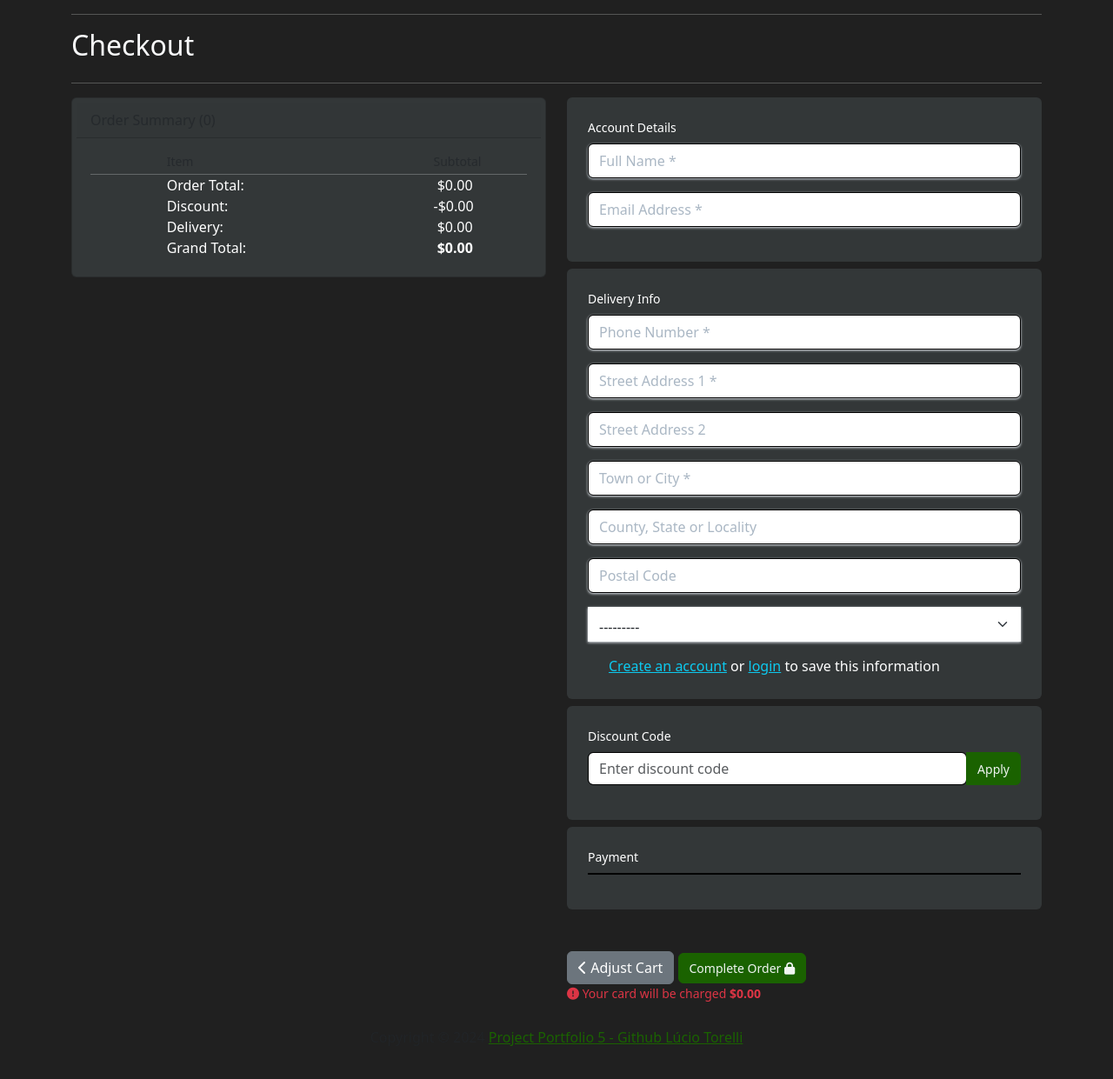
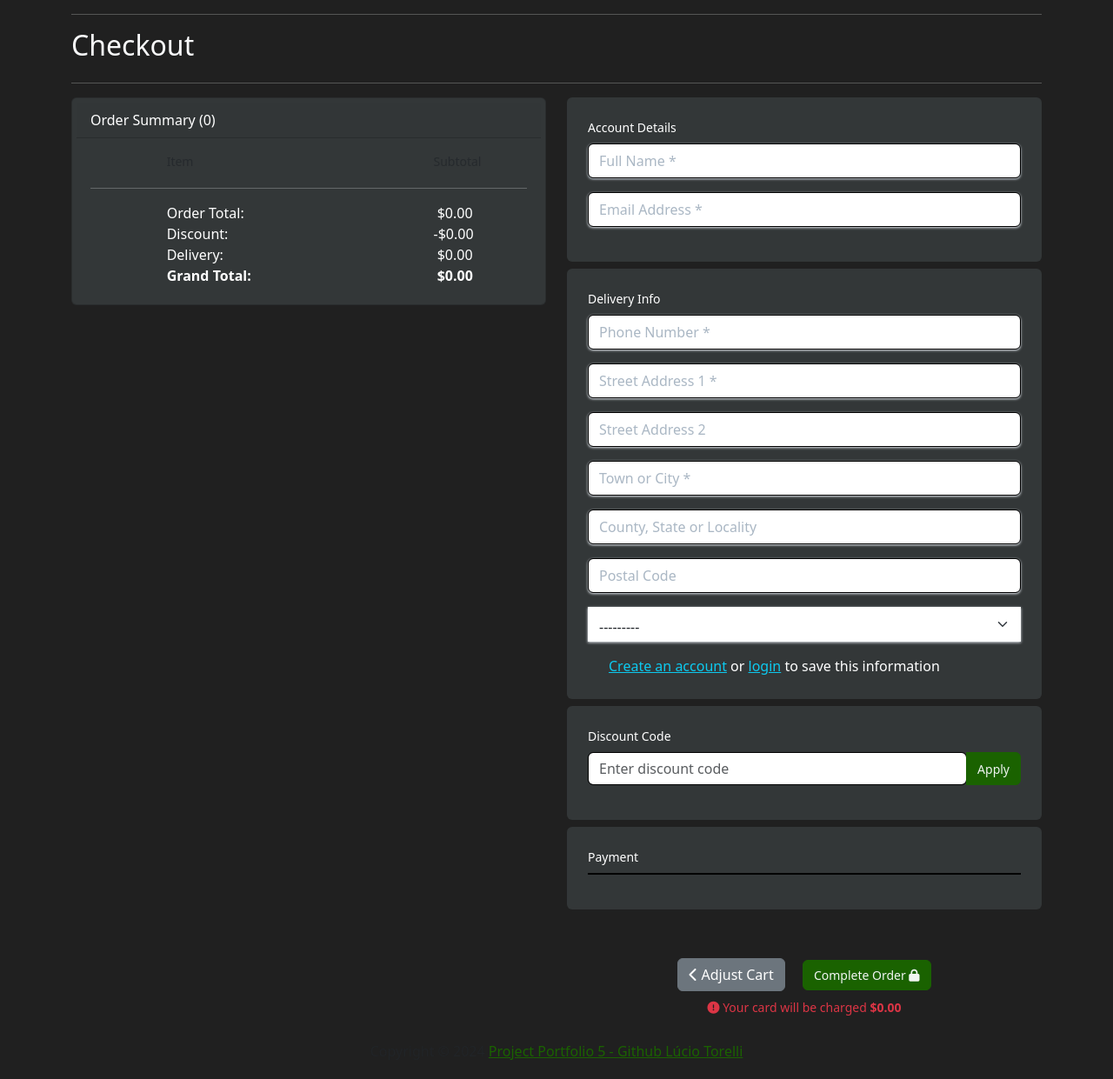
Before and after one commit to luciotorelli/escoot, a Django app: template checkout/templates/checkout/checkout.html in a window 1280 px wide. Shown: the part 120-1361 px from the top of the page at 87% size. Before the commit the page ends 1323 px from the top, so only its background shows below. Run offline with Django 5.2, Linux system fonts and the light colour scheme; the template is opened without the code that fills it: values that come from a table or form of the project are taken from there, others are empty; some libraries are stand-ins or nearby versions.

Commit message:
Improve checkout page buttons and order summary

```diff
--- a/checkout/templates/checkout/checkout.html
+++ b/checkout/templates/checkout/checkout.html
@@ -23,12 +23,12 @@
 
         <div class="row">
             <div class="col-12 col-lg-6 mb-2">
-                <div class="card checkout-section text-light">
+                <div class="card checkout-section text-light bg-dark">
                     <div class="card-header">
-                        <p class="text-muted mb-0">Order Summary ({{ product_count }})</p>
+                        <p class="text-white mb-0">Order Summary ({{ product_count }})</p>
                     </div>
                     <div class="card-body">
-                        <div class="row">
+                        <div class="row mb-3">
                             <div class="col-7 offset-2">
                                 <p class="mb-1 mt-0 small text-muted">Item</p>
                             </div>
@@ -37,8 +37,8 @@
                             </div>
                         </div>
                         {% for item in cart_items %}
-                            <div class="row">
-                                <div class="col-2 mb-1">
+                            <div class="row align-items-center mb-3">
+                                <div class="col-2">
                                     <a href="{% url 'products:all_products' %}">
                                         {% if item.product.image %}
                                             <img class="w-100 img-thumbnail" src="{{ item.product.image.url }}" alt="{{ item.product.name }}">
@@ -57,12 +57,12 @@
                             </div>
                         {% endfor %}
                         <hr class="my-0">
-                        <div class="row text-white text-right">
+                        <div class="row text-white text-right mt-3">
                             <div class="col-7 offset-2">
                                 <p class="my-0">Order Total:</p>
                                 <p class="my-0">Discount:</p>
                                 <p class="my-0">Delivery:</p>
-                                <p class="my-0">Grand Total:</p>
+                                <p class="my-0"><strong>Grand Total:</strong></p>
                             </div>
                             <div class="col-3">
                                 <p class="my-0" id="order-total">&nbsp;${{ total | floatformat:2 }}</p>
@@ -74,6 +74,7 @@
                     </div>
                 </div>
             </div>
+
             <div class="col-12 col-lg-6">
                 <form action="{% url 'checkout' %}" method="POST" id="payment-form">
                     {% csrf_token %}
@@ -141,14 +142,14 @@
                         <!-- Pass the client secret to the view so we can get the payment intent id -->
                         <input type="hidden" value="{{ client_secret }}" name="client_secret">
                     </fieldset>
-                    <div class="submit-button text-right mt-5 mb-2">
-                        <a href="" class="btn btn-secondary">
+                    <div class="text-center mt-5 mb-2">
+                        <a href="" class="btn btn-secondary m-2">
                             <span class="icon">
                                 <i class="fas fa-chevron-left"></i>
                             </span>
                             <span class="font-weight-bold">Adjust Cart</span>
                         </a>
-                        <button id="submit-button" class="btn btn-primary">
+                        <button id="submit-button" class="btn btn-primary m-2">
                             <span class="font-weight-bold">Complete Order</span>
                             <span class="icon">
                                 <i class="fas fa-lock"></i>
```
